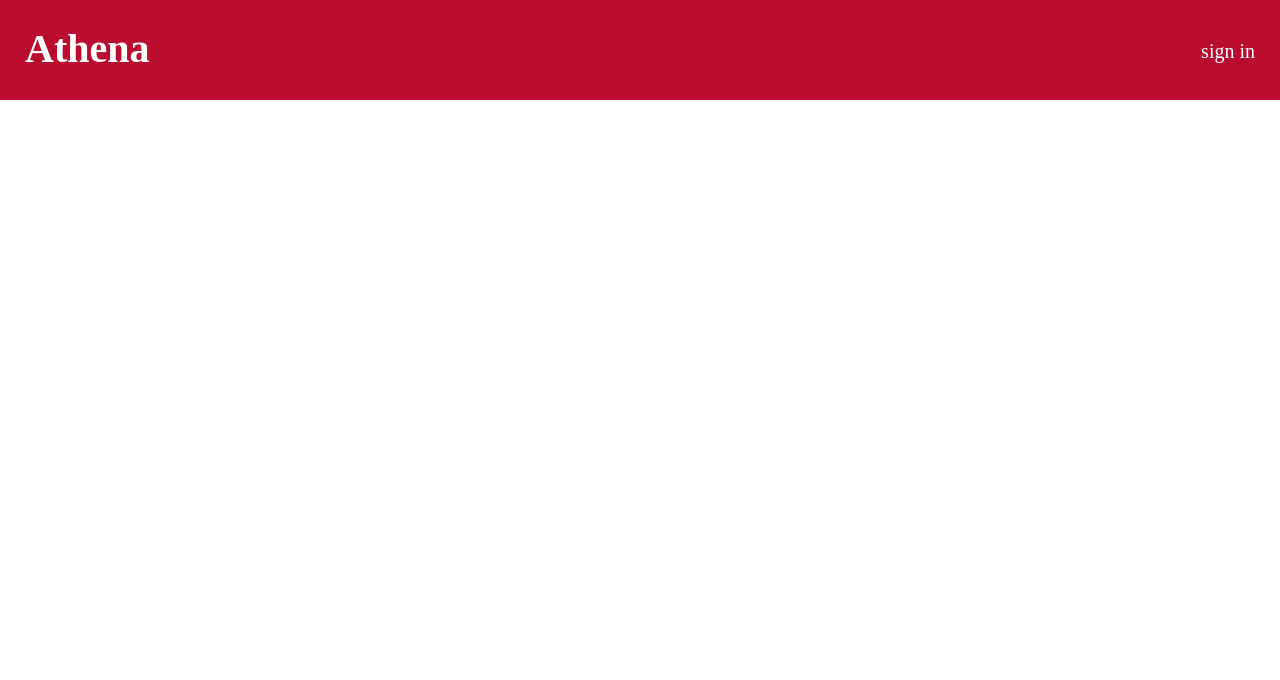
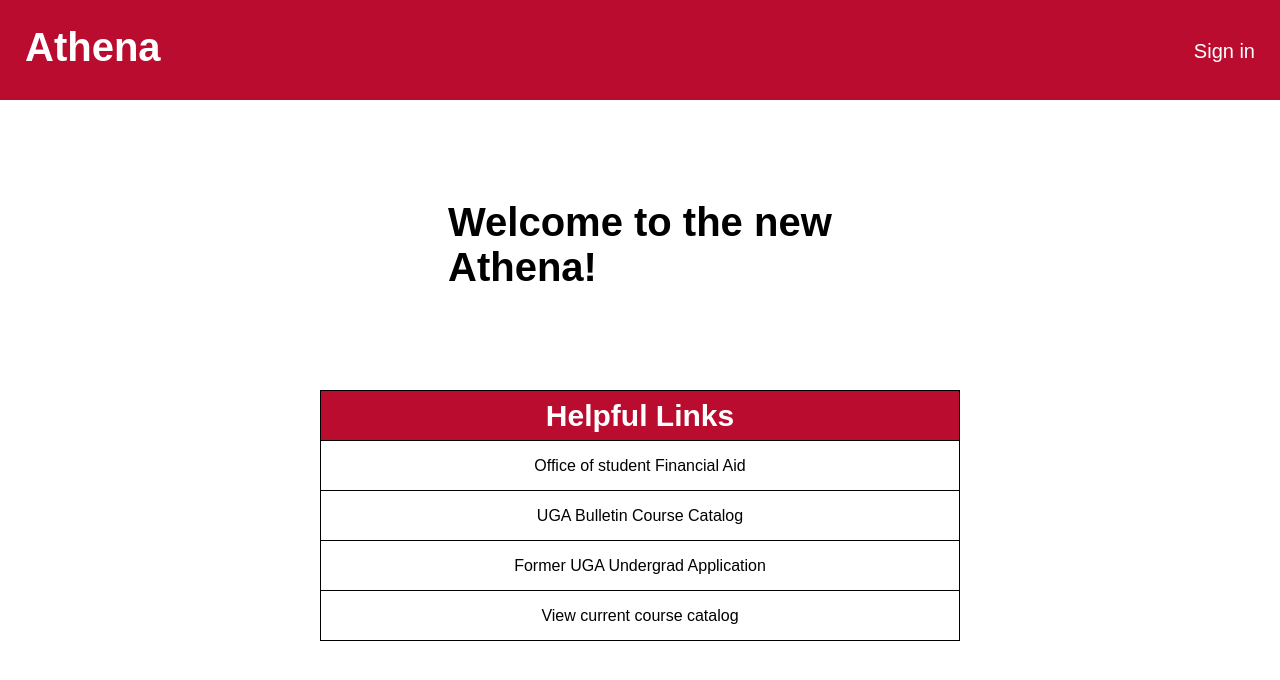
Before and after one commit to MarkBatson/AthenaRedesign, a plain HTML site: page index.html in a window 1280 px wide. Drawn offline with Linux system fonts and the light colour scheme.

Commit message:
Added welcome message and links to sign in page

```diff
--- a/index.html
+++ b/index.html
@@ -7,8 +7,40 @@
   <body>
     <div class="header">
       <h1 class="title">Athena</h1>
-      <a href="" class="sign-in">sign in</a>
+      <a href="" class="sign-in">Sign in</a>
     </div>
+	<div class="center">
+		<h1 class="welcomeMessage">Welcome to the new Athena!</h1>
+	</div>
+	<div class="center">
+		<table class="linkBox">
+				<tr class="linkBoxHeader">
+					<td>
+						<h3 class="linkBoxTitle">Helpful Links</h3>
+					</td>
+				</tr>
+				<tr>
+					<td>
+						<a href="">Office of student Financial Aid</a>
+					</td>
+				</tr>
+				<tr>
+					<td>
+						<a href="">UGA Bulletin Course Catalog</a>
+					</td>
+				</tr>
+				<tr>
+					<td>
+						<a href="">Former UGA Undergrad Application</a>
+					</td>
+				</tr>
+				<tr>
+					<td>
+						<a href="">View current course catalog</a>
+					</td>
+				</tr>
+		</table>
+	</div>
 
 
   </body>
--- a/style.css
+++ b/style.css
@@ -1,7 +1,10 @@
+* {
+	font-family: sans-serif;
+}
+
 body {
   margin: 0px;
   width: 100%;
-  font-family: Merriweather Sans;
   position: relative;
   z-index: 0;
 }
@@ -37,6 +40,39 @@ a {
 }
 .sign-in:hover {
   color: black;
+}
+
+/* Welcome Page */
+.center {
+	margin: auto;
+	margin-top:100px;
+	width: 50%;
+}
+
+.welcomeMessage {
+	margin: auto;
+	width: 60%;
+	font-size: 40px;
+}
+
+.linkBox {
+	width: 100%;
+	border: 5px black;
+	padding: 5px;
+}
+
+.linkBoxHeader {
+	background-color: #BA0C2F;
+	width: 100%;
+	margin: auto;
+	justify-content: space-between;
+}
+
+.linkBoxTitle {
+	font-size: 30px;
+	color: white;
+	margin: auto;
+
 }
 
 /* Registration Page */
```
Also changed, not shown: registration.html (+1 -1 lines).
